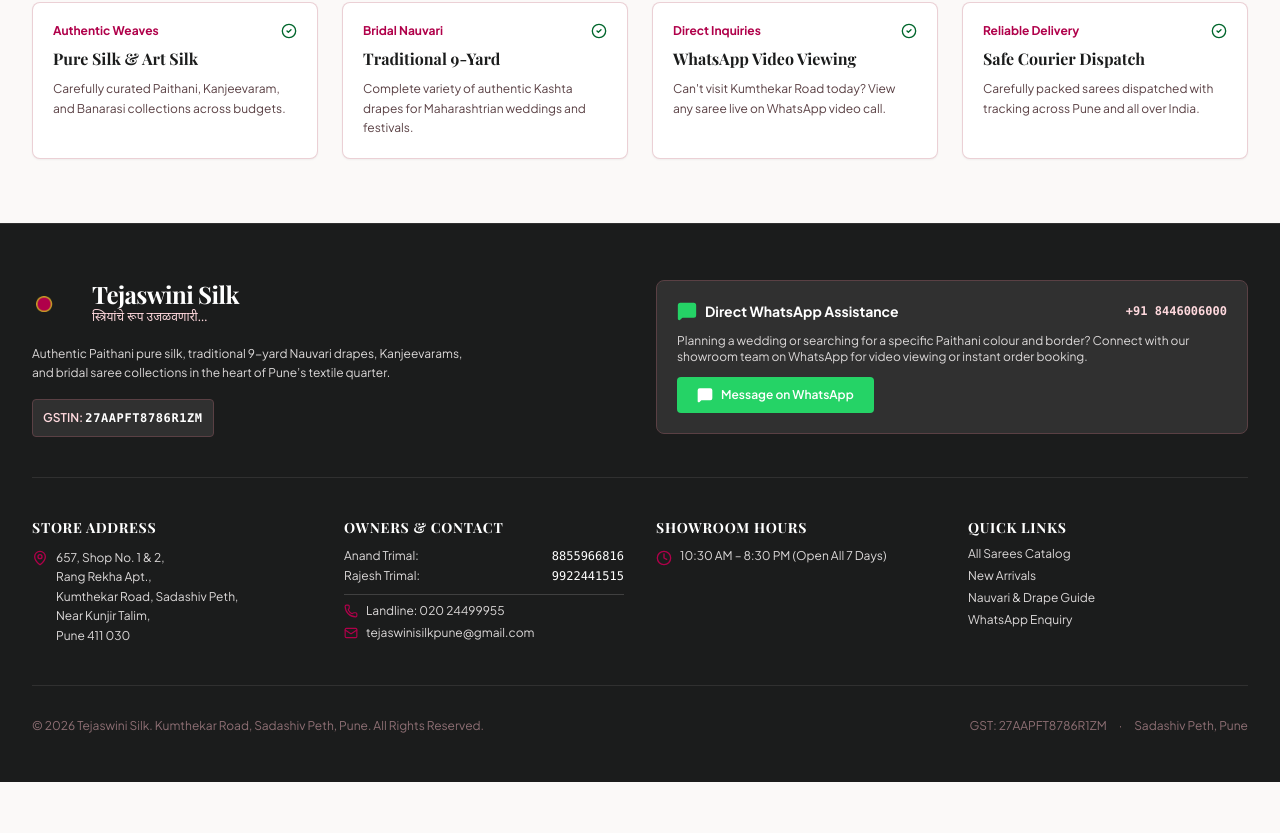
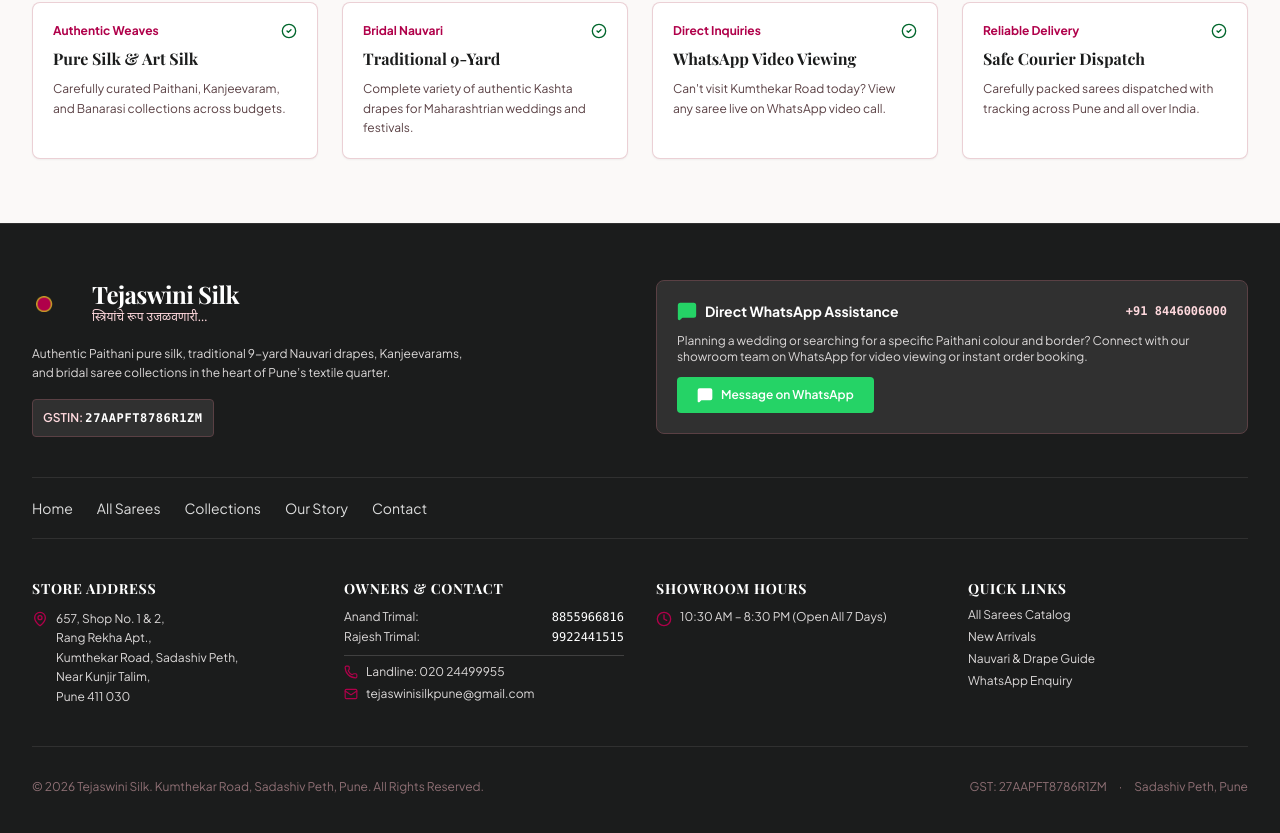
Before and after one commit to Kundbkle/tajaswini-silk-website, a React (Vite) app: page / in a window 1280 px wide. Shown: the part 2865-3698 px from the top of the page. Before the commit the page ends 3647 px from the top, so only its background shows below. Built offline with nearby package versions, Linux system fonts and the light colour scheme; no server answers; the database is empty; a web font is replaced by a local one.

Commit message:
Link footer to all separate shop pages

```diff
--- a/src/components/Footer.tsx
+++ b/src/components/Footer.tsx
@@ -1,4 +1,5 @@
 import React from 'react';
+import { Link } from 'react-router-dom';
 import { MapPin, Phone, Mail, Clock, MessageSquare, ExternalLink } from 'lucide-react';
 import { SHOP_CONFIG } from '../config/shop';
 
@@ -82,6 +83,9 @@ export const Footer: React.FC<{ onNavigate?: (id: string) => void }> = ({ onNavi
 
         </div>
 
+        <nav aria-label="Footer navigation" className="flex flex-wrap gap-x-6 gap-y-3 border-b border-[#303030] py-5 text-sm text-white/85">
+          <Link to="/">Home</Link><Link to="/shop">All Sarees</Link><Link to="/collections">Collections</Link><Link to="/about">Our Story</Link><Link to="/contact">Contact</Link>
+        </nav>
         {/* Middle Row: Store Location, Owners, Hours & Links */}
         <div className="grid grid-cols-1 sm:grid-cols-2 lg:grid-cols-4 gap-8 py-10 border-b border-[#303030] text-xs">
 
```
